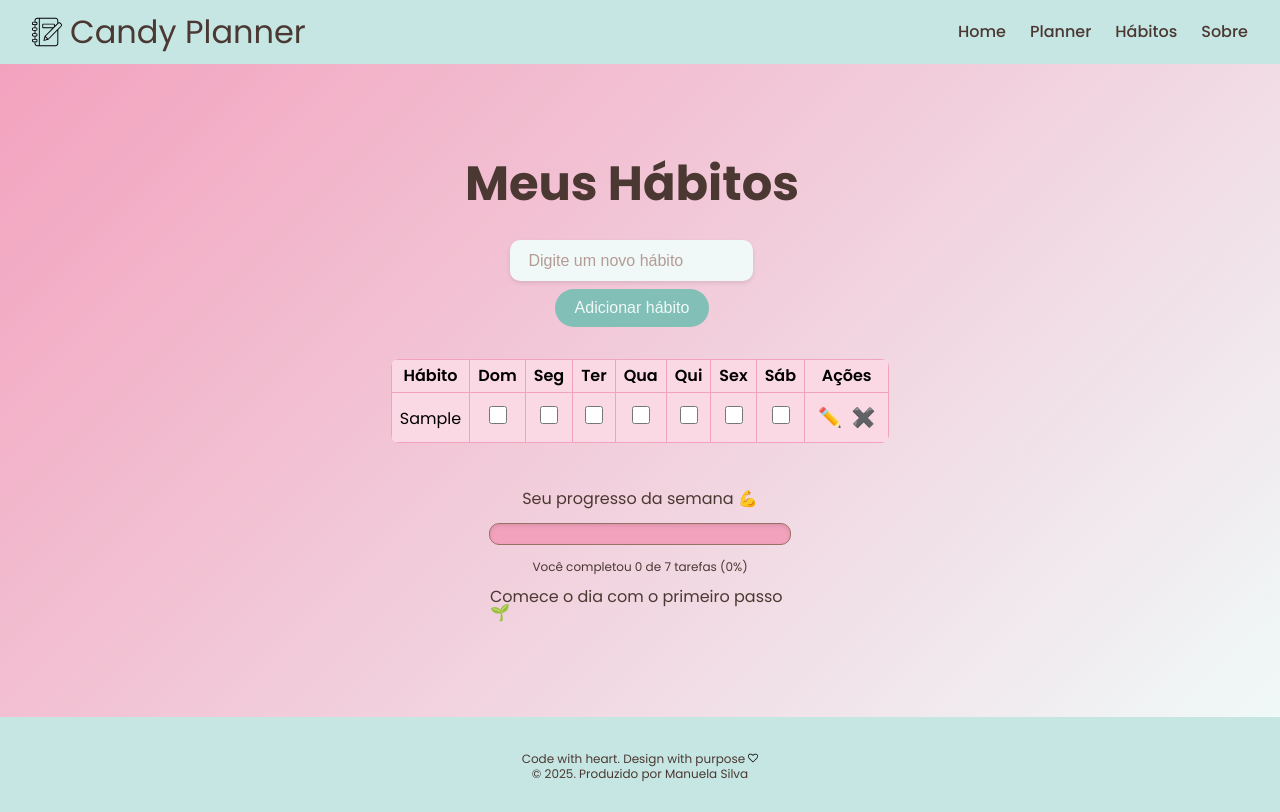
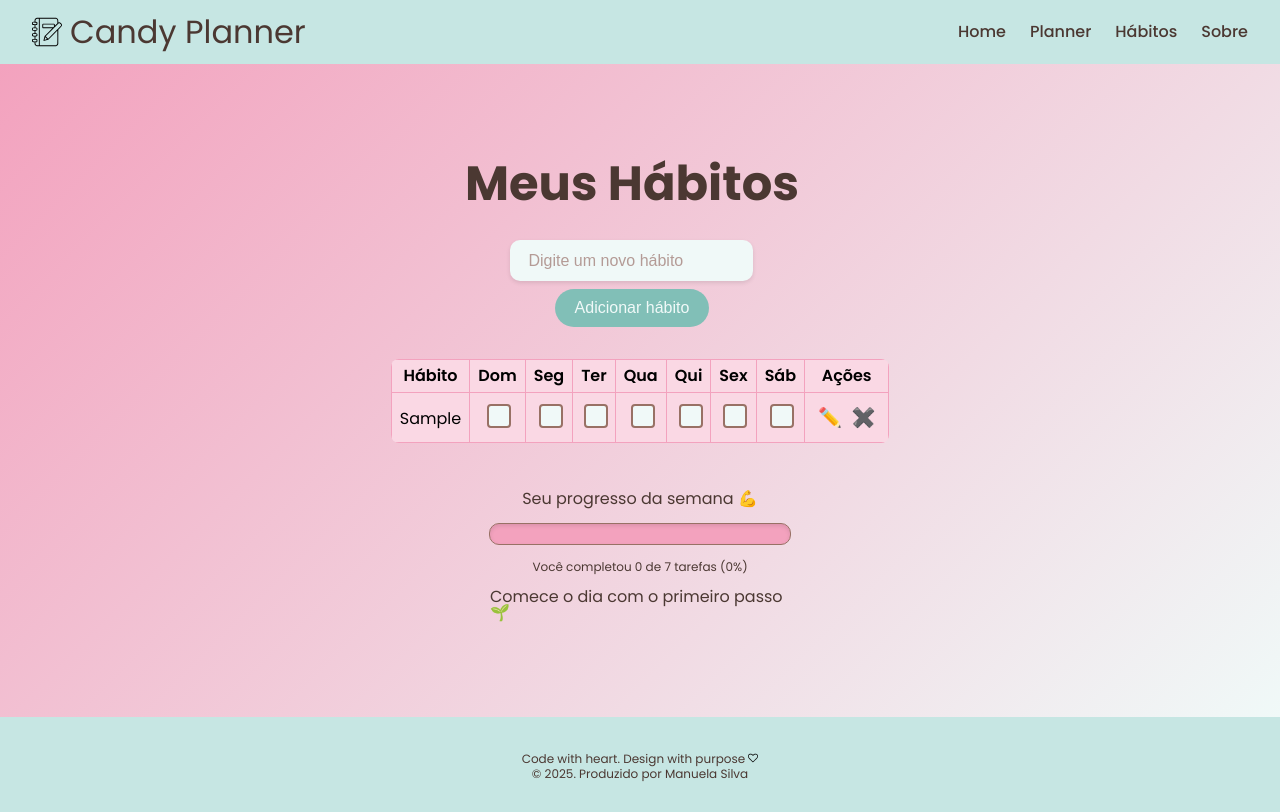
Before and after one commit to netuninho/candy-planner, a React (Vite) app: page /habitos in a window 1280 px wide. Both pictures are taken after typing "Sample" into the empty fields and a click on the button "Adicionar hábito". Built offline with nearby package versions, Linux system fonts and the light colour scheme.

Commit message:
feat: criando componente checkbox

```diff
--- /dev/null
+++ b/src/assets/styles/components/Checkbox.scss
@@ -0,0 +1,55 @@
+@use '../base/variables' as *;
+
+.checkbox {
+  &__container {
+    position: relative;
+    display: inline-block;
+    width: 20px;
+    height: 20px;
+  }
+
+  &__input {
+    opacity: 0;
+    position: absolute;
+    width: 100%;
+    height: 100%;
+    margin: 0;
+    cursor: pointer;
+    z-index: 2;
+
+    &:checked+.checkbox__checkmark {
+      background-color: $candy-floss;
+      border: 2px solid lighten($chocolate, 25%);
+
+      &::after {
+        opacity: 1;
+      }
+    }
+  }
+
+  &__checkmark {
+    position: absolute;
+    top: 0;
+    left: 0;
+    width: 20px;
+    height: 20px;
+    background-color: $candy-floss;
+    border: 2px solid lighten($chocolate, 25%);
+    border-radius: 4px;
+    transition: background-color 0.2s ease, border-color 0.2s ease;
+
+    &::after {
+      content: "";
+      position: absolute;
+      width: 6px;
+      height: 10px;
+      border: solid $chocolate;
+      border-width: 0 2px 2px 0;
+      top: 2px;
+      left: 6px;
+      opacity: 0;
+      transform: rotate(45deg) scale(0.8);
+      transition: opacity 0.2s ease, transform 0.2s ease;
+    }
+  }
+}
--- a/src/assets/styles/pages/Home.scss
+++ b/src/assets/styles/pages/Home.scss
@@ -55,3 +55,10 @@
   color: #a67b7b;
   opacity: 0.7;
 }
+
+.habits__list {
+  display: flex;
+  align-items: center;
+  gap: .5rem;
+  margin-bottom: .5rem;
+}
--- a/src/assets/styles/pages/Planner.scss
+++ b/src/assets/styles/pages/Planner.scss
@@ -74,6 +74,15 @@
     gap: 0.5rem;
     transition: background 0.3s ease;
 
+    &--done,
+    &--unchecked {
+      display: flex;
+      align-items: center;
+      gap: .5rem;
+      margin-bottom: .5rem;
+      cursor: default;
+    }
+
     &:hover {
       background: #ffe3ef;
     }
@@ -90,20 +99,13 @@
       }
     }
   }
-}
 
-.planner__label {
+  &__label {
     display: flex;
     align-items: center;
     justify-content: space-between;
     width: 100%;
     gap: 0.5rem;
-
-  input[type='checkbox'] {
-    margin-right: 0.8rem;
-    transform: scale(1.2);
-    cursor: pointer;
-  }
 
     span {
       flex: 1;
@@ -117,9 +119,14 @@
       margin-left: auto;
     }
 
+    &--text {
+      margin-top: .3rem;
+    }
+
     &.planner__note--done span {
       text-decoration: line-through;
       color: #a67b7b;
       opacity: 0.7;
     }
   }
+}
--- /dev/null
+++ b/src/components/Checkbox.tsx
@@ -0,0 +1,12 @@
+import '../assets/styles/components/Checkbox.scss'
+
+const Checkbox = ({ ...props }) => {
+  return (
+    <div className="checkbox__container">
+      <input className="checkbox__input" id='checkbox' type="checkbox" {...props} />
+      <span className="checkbox__checkmark"></span>
+    </div>
+  )
+}
+
+export default Checkbox
--- a/src/components/HabitList.tsx
+++ b/src/components/HabitList.tsx
@@ -1,4 +1,5 @@
 import { useEffect, useState } from "react";
+import Checkbox from "./Checkbox";
 
 interface Habit {
   id: number;
@@ -48,9 +49,8 @@ function HabitList() {
   return (
     <ul className="habits__card">
       {habits.map((habit) => (
-        <li key={habit.id}>
-          <input
-            type="checkbox"
+        <li key={habit.id} className="habits__list">
+          <Checkbox
             id={`habit-${habit.id}`}
             checked={habit.done}
             readOnly
--- a/src/components/TaskList.tsx
+++ b/src/components/TaskList.tsx
@@ -1,5 +1,6 @@
 import { useNotesManager } from "../hooks/useNotesManager";
 import { useEffect, useState } from "react";
+import Checkbox from "./Checkbox";
 
 interface Task {
   id: number;
@@ -26,10 +27,9 @@ export default function TaskList() {
       {tasks.map((task) => (
         <li
           key={task.id}
-          className={task.done ? "planner__note--done" : ""}
+          className={task.done ? "planner__note--done" : "planner__note--unchecked"}
         >
-          <input
-            type="checkbox"
+          <Checkbox
             id={`task-${task.id}`}
             checked={!!task.done}
             readOnly
--- a/src/pages/Habitos.tsx
+++ b/src/pages/Habitos.tsx
@@ -4,6 +4,7 @@ import Button from "../components/Button";
 import InputField from "../components/InputField";
 import "../assets/styles/pages/Habitos.scss";
 import { useNotesManager } from "../hooks/useNotesManager";
+import Checkbox from "../components/Checkbox";
 
 const weekDays = ["Dom", "Seg", "Ter", "Qua", "Qui", "Sex", "Sáb"];
 
@@ -122,8 +123,7 @@ const Habitos = () => {
 
                   {weekDays.map((day) => (
                     <td key={day}>
-                      <input
-                        type="checkbox"
+                      <Checkbox
                         checked={habit.days[day]}
                         onChange={() => toggleDay(habit.id, day)}
                         aria-label={`${habit.text} - ${day}`}
--- a/src/pages/Planner.tsx
+++ b/src/pages/Planner.tsx
@@ -5,6 +5,7 @@ import Button from "../components/Button";
 import InputField from "../components/InputField";
 import { useNotesManager } from "../hooks/useNotesManager";
 import "../assets/styles/pages/Planner.scss";
+import Checkbox from "../components/Checkbox";
 
 interface Plan {
   id: number;
@@ -97,13 +98,12 @@ const Planner = () => {
                     htmlFor={`plan-${plan.id}`}
                     className={`planner__label ${plan.done ? "planner__note--done" : ""}`}
                   >
-                    <input
-                      type="checkbox"
+                    <Checkbox
                       id={`plan-${plan.id}`}
                       checked={plan.done}
                       onChange={() => toggleDone(plan.id)}
                     />
-                    <span>{plan.text}</span>
+                    <span className="planner__label--text">{plan.text}</span>
                     <div>
                       <Button
                         text="✏️"
```
Also changed, not shown: src/components/Card.tsx (+5 -9 lines). Lines whose indentation alone changed are shown as unchanged.
